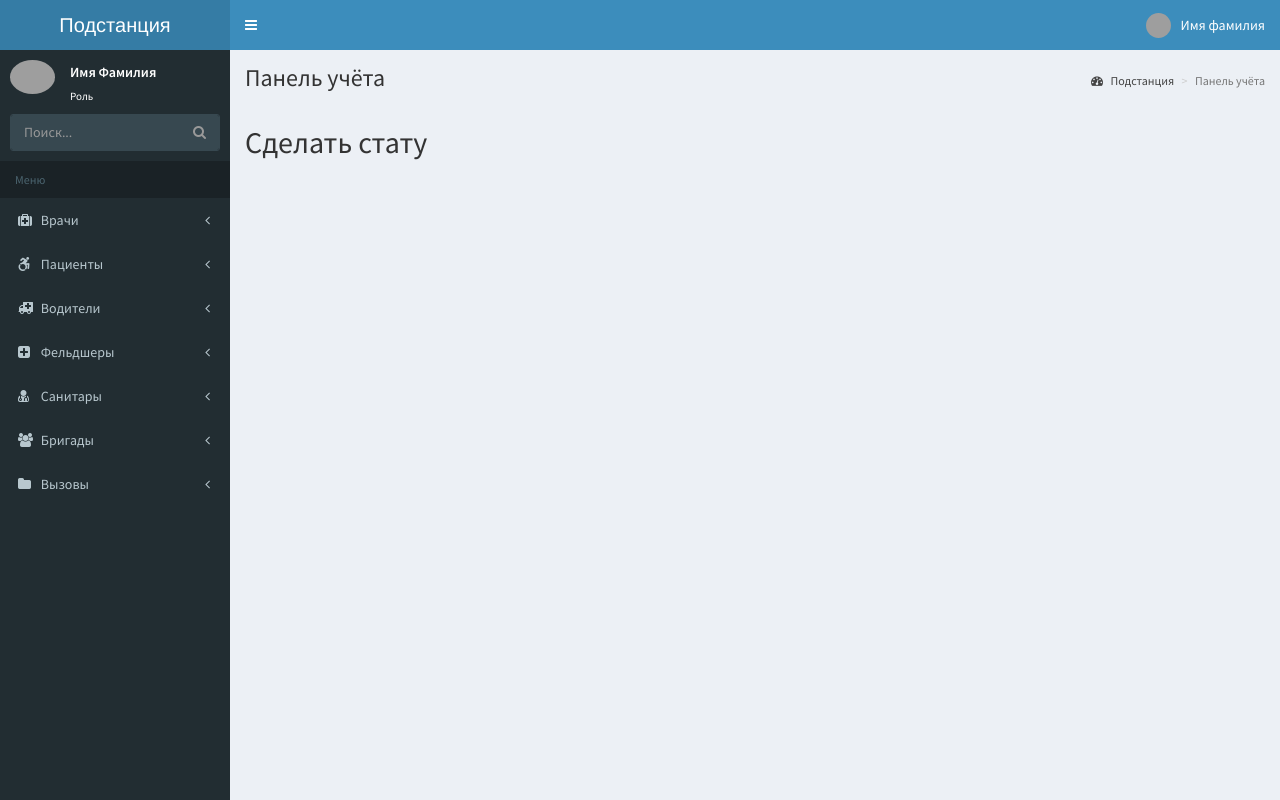
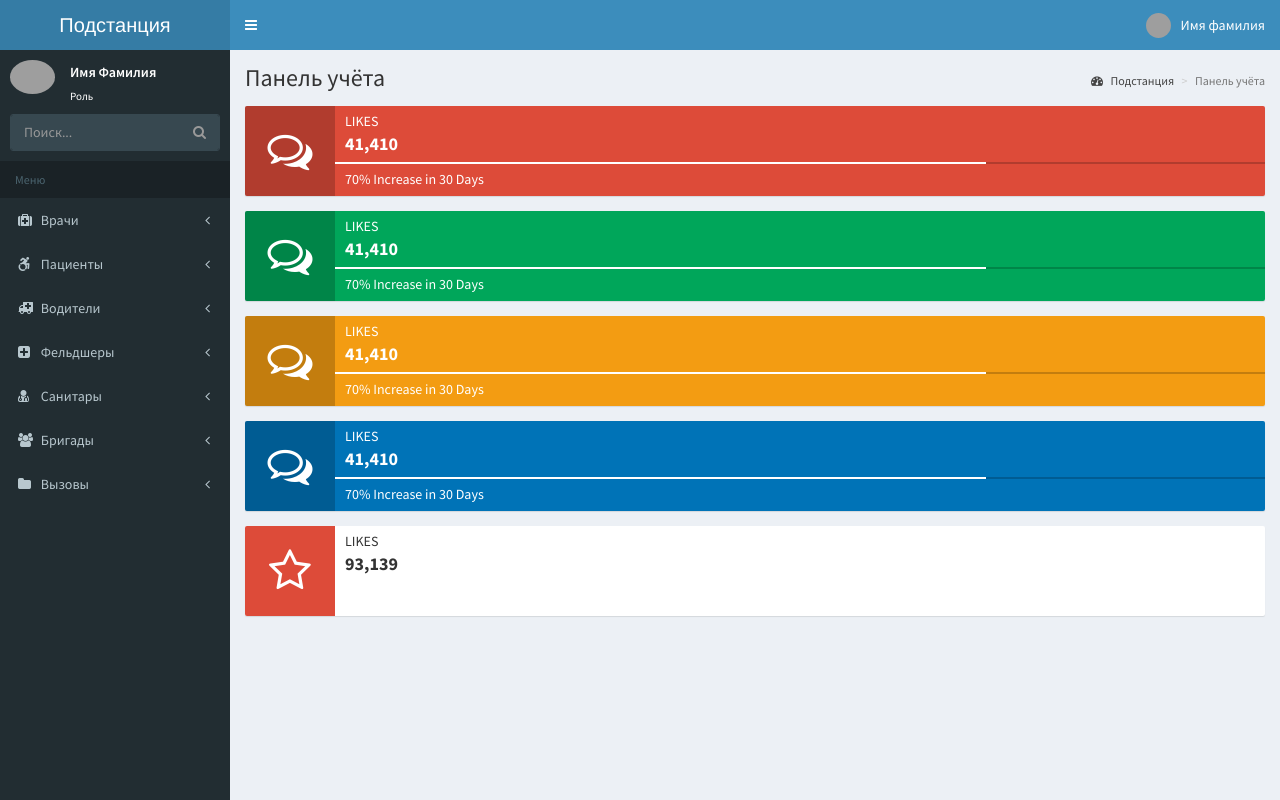
Before and after one commit to LuciusSergiusCatilina/diplom, a PHP site: page / in a window 1280 px wide. Run offline with PHP 8.4, Linux system fonts and the light colour scheme; grey boxes are pictures that could not be loaded.

Commit message:
накидал главную

```diff
--- a/Main/index.php
+++ b/Main/index.php
@@ -1,4 +1,84 @@
 <?php
- $content = '<h2>Сделать стату</h2>';
+ $content = '
+
+
+ <!-- Apply any bg-* class to to the info-box to color it -->
+ <div class="info-box bg-red">
+   <span class="info-box-icon"><i class="fa fa-comments-o"></i></span>
+   <div class="info-box-content">
+     <span class="info-box-text">Likes</span>
+     <span class="info-box-number">41,410</span>
+     <!-- The progress section is optional -->
+     <div class="progress">
+       <div class="progress-bar" style="width: 70%"></div>
+     </div>
+     <span class="progress-description">
+       70% Increase in 30 Days
+     </span>
+   </div><!-- /.info-box-content -->
+ </div><!-- /.info-box -->
+
+ <!-- Apply any bg-* class to to the info-box to color it -->
+ <div class="info-box bg-green">
+   <span class="info-box-icon"><i class="fa fa-comments-o"></i></span>
+   <div class="info-box-content">
+     <span class="info-box-text">Likes</span>
+     <span class="info-box-number">41,410</span>
+     <!-- The progress section is optional -->
+     <div class="progress">
+       <div class="progress-bar" style="width: 70%"></div>
+     </div>
+     <span class="progress-description">
+       70% Increase in 30 Days
+     </span>
+   </div><!-- /.info-box-content -->
+ </div><!-- /.info-box -->
+
+ <!-- Apply any bg-* class to to the info-box to color it -->
+ <div class="info-box bg-yellow">
+   <span class="info-box-icon"><i class="fa fa-comments-o"></i></span>
+   <div class="info-box-content">
+     <span class="info-box-text">Likes</span>
+     <span class="info-box-number">41,410</span>
+     <!-- The progress section is optional -->
+     <div class="progress">
+       <div class="progress-bar" style="width: 70%"></div>
+     </div>
+     <span class="progress-description">
+       70% Increase in 30 Days
+     </span>
+   </div><!-- /.info-box-content -->
+ </div><!-- /.info-box -->
+
+ <!-- Apply any bg-* class to to the info-box to color it -->
+ <div class="info-box bg-blue">
+   <span class="info-box-icon"><i class="fa fa-comments-o"></i></span>
+   <div class="info-box-content">
+     <span class="info-box-text">Likes</span>
+     <span class="info-box-number">41,410</span>
+     <!-- The progress section is optional -->
+     <div class="progress">
+       <div class="progress-bar" style="width: 70%"></div>
+     </div>
+     <span class="progress-description">
+       70% Increase in 30 Days
+     </span>
+   </div><!-- /.info-box-content -->
+ </div><!-- /.info-box -->
+
+ <div class="info-box">
+        <!-- Apply any bg-* class to to the icon to color it -->
+        <span class="info-box-icon bg-red"><i class="fa fa-star-o"></i></span>
+        <div class="info-box-content">
+          <span class="info-box-text">Likes</span>
+          <span class="info-box-number">93,139</span>
+        </div><!-- /.info-box-content -->
+      </div><!-- /.info-box -->
+
+
+
+
+
+';
  include('../master.php');
 ?>
--- a/master.php
+++ b/master.php
@@ -17,7 +17,7 @@
 <body class="hold-transition skin-blue sidebar-mini">
 <div class="wrapper">
   <header class="main-header">
-    <a href="index.php" class="logo">
+    <a href="../Main" class="logo">
       <span class="logo-mini"><b>П</b>одстанция</span>
       <span class="logo-lg">Подстанция</span>
     </a>
```
Also changed, not shown: dist/js/printPDF.js.
